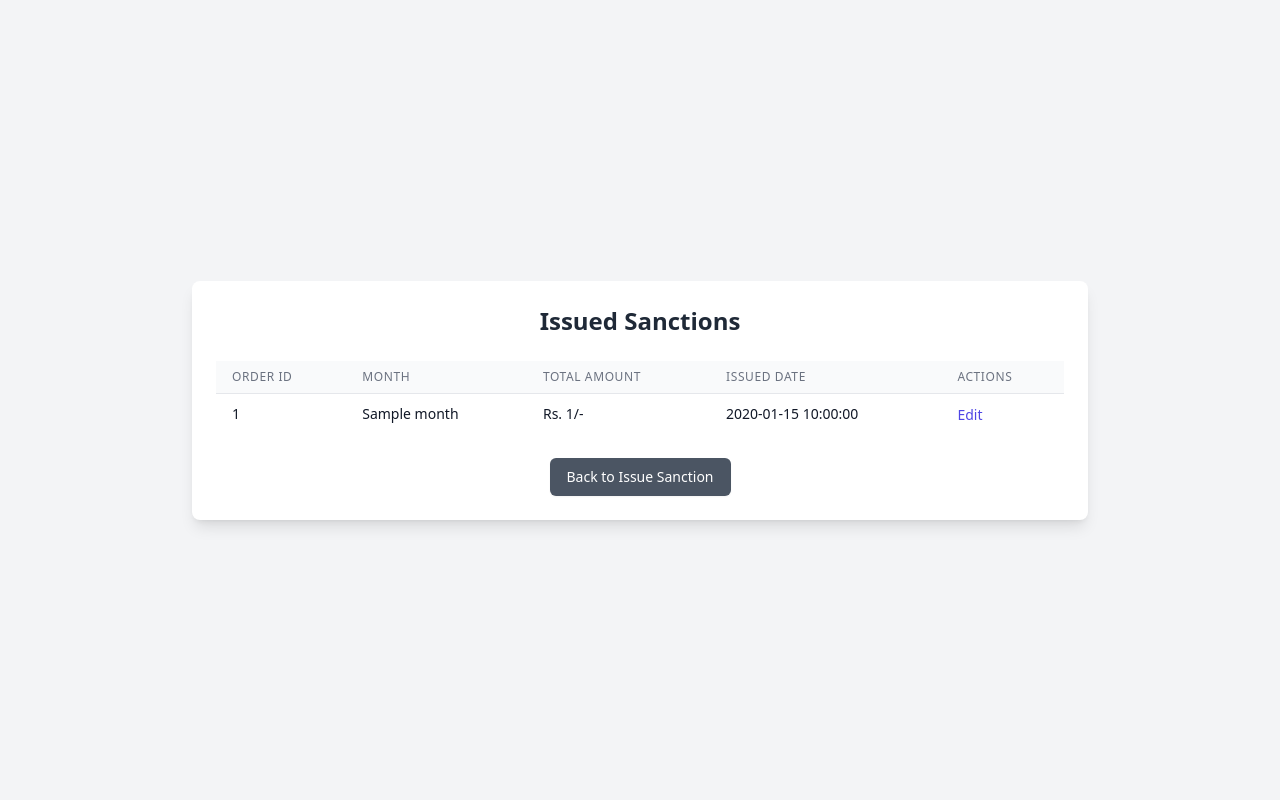
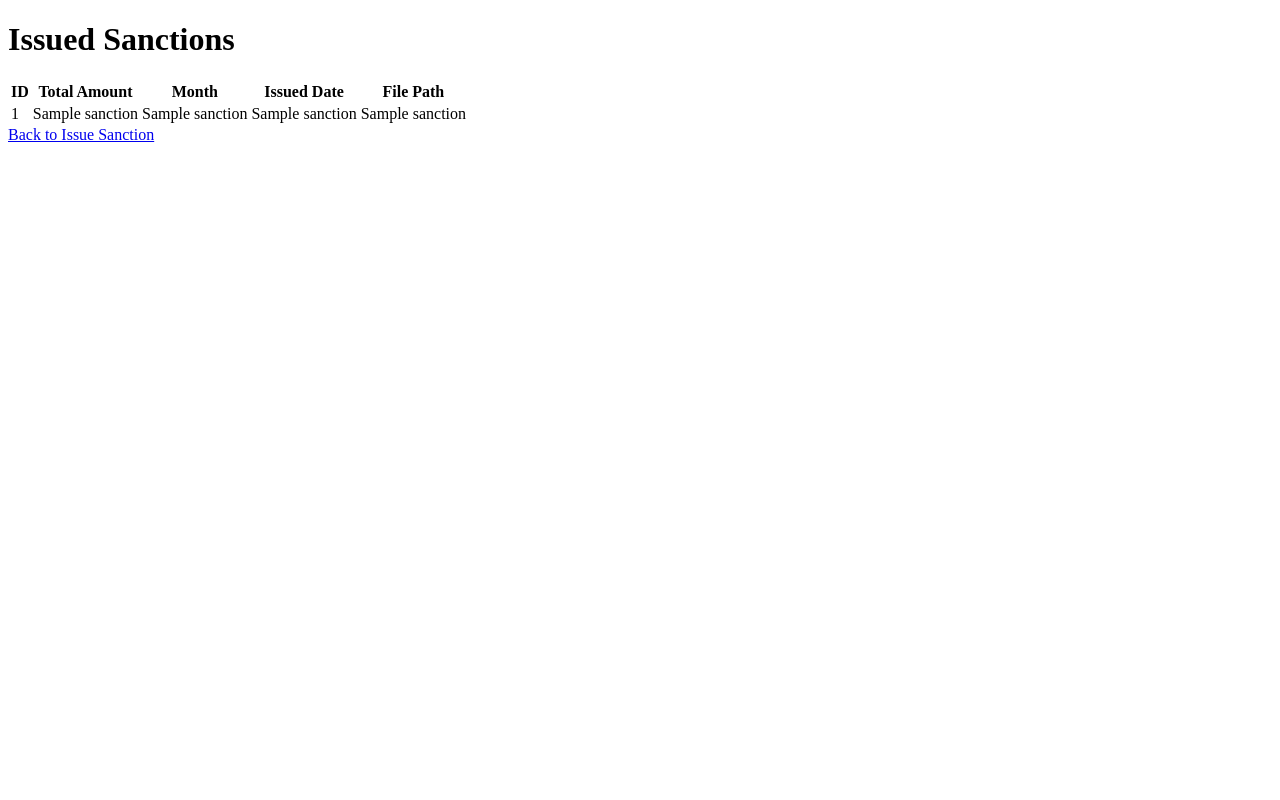
Before and after one commit to vanshvermacoder/sanction_app, a Flask app: template templates/sanctions_list.html in a window 1280 px wide. Run offline with Flask 3, Linux system fonts and the light colour scheme; the template is opened without the code that fills it: most values are stand-ins (such as "Sample title", 1, 10 or a date in 2020); some libraries are stand-ins or nearby versions.

Commit message:
Add list_sanctions route and template to fix 500 error

```diff
--- a/app.py
+++ b/app.py
@@ -6,7 +6,6 @@ from datetime import datetime
 from fpdf import FPDF
 from num2words import num2words
 
-# Setup logging for Render debugging
 logging.basicConfig(level=logging.DEBUG)
 logger = logging.getLogger(__name__)
 
@@ -15,7 +14,11 @@ app = Flask(__name__)
 def init_db():
     try:
         db_path = os.path.join(os.getcwd(), "sanctions.db")
+        logger.debug(f"Current working directory: {os.getcwd()}")
         logger.debug(f"Attempting to initialize database at {db_path}")
+        if not os.access(os.getcwd(), os.W_OK):
+            logger.error(f"No write permission in {os.getcwd()}")
+            raise PermissionError(f"No write permission in {os.getcwd()}")
         conn = sqlite3.connect(db_path)
         c = conn.cursor()
         logger.debug("Connected to SQLite")
@@ -36,18 +39,19 @@ def init_db():
         logger.info("Database initialized successfully")
     except Exception as e:
         logger.error(f"Failed to initialize database: {str(e)}")
-        raise  # Ensure startup fails visibly in logs
+        raise
 
 def seed_teachers():
     try:
+        db_path = os.path.join(os.getcwd(), "sanctions.db")
         teachers_data = [
             ("2013034577", "VANDNA", "LECTURER POLITICAL SCIENCE", "59282970"),
             ("2013034578", "RAJESH KUMAR", "LECTURER MATHEMATICS", "59282971"),
             ("2013034579", "ANITA SHARMA", "LECTURER ENGLISH", "59282972"),
-            # Add all 39 teachers here—replace with your full list if different...
+            # Add your 39 teachers...
             ("21011177022", "HITESH KUMARI", "TGT SOCIAL SCIENCE", "22123096"),
         ]
-        conn = sqlite3.connect(os.path.join(os.getcwd(), "sanctions.db"))
+        conn = sqlite3.connect(db_path)
         c = conn.cursor()
         logger.debug("Seeding teachers into database")
         for teacher in teachers_data:
@@ -59,7 +63,9 @@ def seed_teachers():
         logger.error(f"Failed to seed teachers: {str(e)}")
         raise
 
-init_db()  # Runs on startup when app.py is imported by Gunicorn
+logger.info("Starting app initialization")
+init_db()
+logger.info("App initialization complete")
 
 def calculate_payment(designation, days):
     if "LECTURER" in designation.upper():
@@ -150,13 +156,29 @@ def issue_sanction():
 
         conn = sqlite3.connect(os.path.join(os.getcwd(), "sanctions.db"))
         c = conn.cursor()
+        logger.debug("Fetching teachers for /issue")
         c.execute("SELECT app_id, name, designation, nic_pin FROM teachers")
         teachers = c.fetchall()
         conn.close()
+        logger.debug(f"Fetched {len(teachers)} teachers")
         return render_template('issue_form.html', teachers=teachers)
     except Exception as e:
         logger.error(f"Error in issue_sanction: {str(e)}")
         raise
 
+@app.route('/sanctions')
+def list_sanctions():
+    try:
+        conn = sqlite3.connect(os.path.join(os.getcwd(), "sanctions.db"))
+        c = conn.cursor()
+        c.execute("SELECT id, total_amount, month, issued_date, file_path FROM sanctions")
+        sanctions = c.fetchall()
+        conn.close()
+        logger.debug(f"Fetched {len(sanctions)} sanctions")
+        return render_template('sanctions_list.html', sanctions=sanctions)
+    except Exception as e:
+        logger.error(f"Error in list_sanctions: {str(e)}")
+        raise
+
 if __name__ == '__main__':
-    app.run(debug=True)  # For local testing only
+    app.run(debug=True)
--- a/templates/sanctions_list.html
+++ b/templates/sanctions_list.html
@@ -1,55 +1,28 @@
 <!DOCTYPE html>
-<html lang="en">
+<html>
 <head>
-    <meta charset="UTF-8">
-    <meta name="viewport" content="width=device-width, initial-scale=1.0">
-    <title>Issued Sanctions</title>
-    <script src="https://cdn.tailwindcss.com"></script>
+    <title>Sanctions List</title>
 </head>
-<body class="bg-gray-100 min-h-screen flex items-center justify-center p-4">
-    <div class="bg-white shadow-lg rounded-lg p-6 w-full max-w-4xl">
-        <h1 class="text-2xl font-bold text-gray-800 mb-6 text-center">Issued Sanctions</h1>
-
-        <div class="overflow-x-auto">
-            <table class="min-w-full divide-y divide-gray-200">
-                <thead class="bg-gray-50">
+<body>
+    <h1>Issued Sanctions</h1>
+    <table>
         <tr>
-                        <th class="px-4 py-2 text-left text-xs font-medium text-gray-500 uppercase tracking-wider">Order ID</th>
-                        <th class="px-4 py-2 text-left text-xs font-medium text-gray-500 uppercase tracking-wider">Month</th>
-                        <th class="px-4 py-2 text-left text-xs font-medium text-gray-500 uppercase tracking-wider">Total Amount</th>
-                        <th class="px-4 py-2 text-left text-xs font-medium text-gray-500 uppercase tracking-wider">Issued Date</th>
-                        <th class="px-4 py-2 text-left text-xs font-medium text-gray-500 uppercase tracking-wider">Actions</th>
+            <th>ID</th>
+            <th>Total Amount</th>
+            <th>Month</th>
+            <th>Issued Date</th>
+            <th>File Path</th>
         </tr>
-                </thead>
-                <tbody class="bg-white divide-y divide-gray-200">
-                    {% if sanctions %}
         {% for sanction in sanctions %}
         <tr>
-                            <td class="px-4 py-2 whitespace-nowrap text-sm text-gray-900">{{ sanction.id }}</td>
-                            <td class="px-4 py-2 whitespace-nowrap text-sm text-gray-900">{{ sanction.month }}</td>
-                            <td class="px-4 py-2 whitespace-nowrap text-sm text-gray-900">Rs. {{ sanction.total_amount }}/-</td>
-                            <td class="px-4 py-2 whitespace-nowrap text-sm text-gray-900">{{ sanction.issued_date }}</td>
-                            <td class="px-4 py-2 whitespace-nowrap">
-                                <a href="{{ url_for('edit_sanction', order_id=sanction.id) }}"
-                                   class="text-indigo-600 hover:text-indigo-800 text-sm font-medium">Edit</a>
-                            </td>
+            <td>{{ sanction[0] }}</td>
+            <td>{{ sanction[1] }}</td>
+            <td>{{ sanction[2] }}</td>
+            <td>{{ sanction[3] }}</td>
+            <td>{{ sanction[4] or 'Not generated yet' }}</td>
         </tr>
         {% endfor %}
-                    {% else %}
-                        <tr>
-                            <td colspan="5" class="px-4 py-2 text-center text-sm text-gray-500">No sanctions issued yet.</td>
-                        </tr>
-                    {% endif %}
-                </tbody>
     </table>
-        </div>
-
-        <div class="mt-6 text-center">
-            <a href="{{ url_for('issue_sanction') }}"
-               class="inline-flex items-center px-4 py-2 border border-transparent text-sm font-medium rounded-md shadow-sm text-white bg-gray-600 hover:bg-gray-700 focus:outline-none focus:ring-2 focus:ring-offset-2 focus:ring-gray-500">
-                Back to Issue Sanction
-            </a>
-        </div>
-    </div>
+    <a href="{{ url_for('issue_sanction') }}">Back to Issue Sanction</a>
 </body>
 </html>
```
Lines whose indentation alone changed are shown as unchanged.
